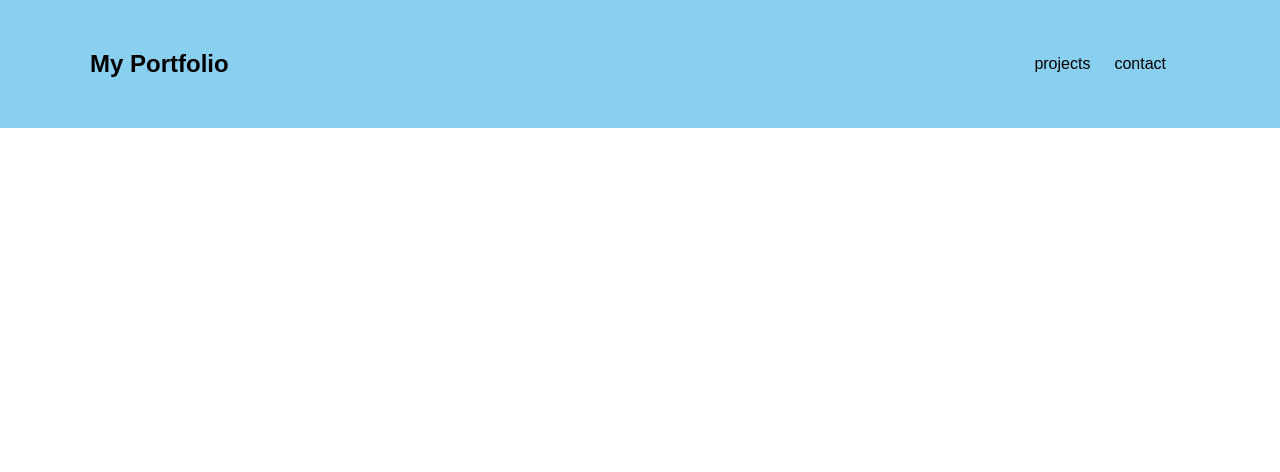
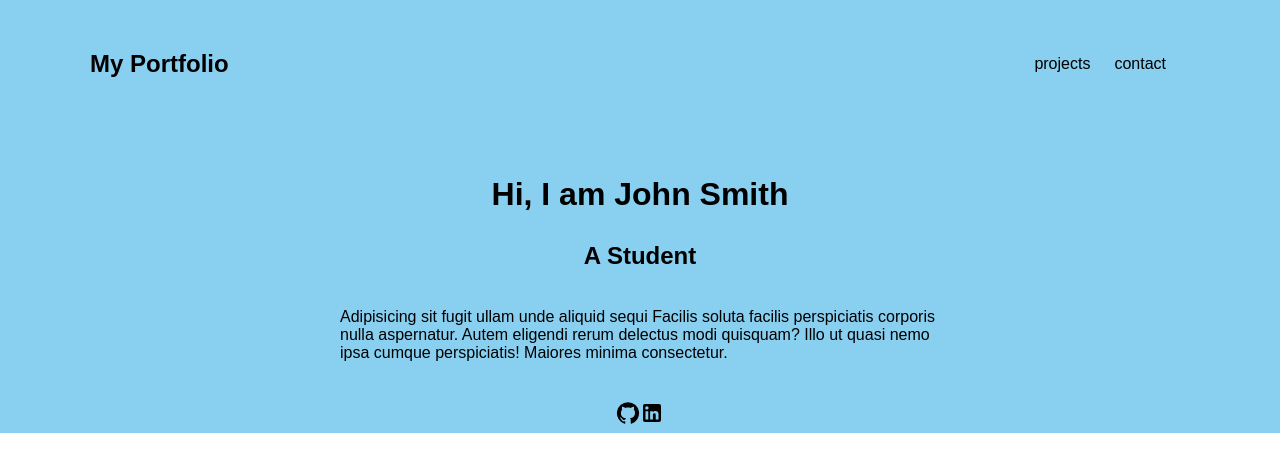
Before and after one commit to cmpnik/my-portfolio, a React (Create React App) app: page / in a window 1280 px wide. Shown: the top 472 px of the page. Built offline with nearby package versions, Linux system fonts and the light colour scheme.

Commit message:
Add about component

```diff
--- a/package.json
+++ b/package.json
@@ -3,6 +3,10 @@
   "version": "0.1.0",
   "private": true,
   "dependencies": {
+    "@emotion/react": "^11.11.4",
+    "@emotion/styled": "^11.11.5",
+    "@mui/icons-material": "^5.15.20",
+    "@mui/material": "^5.15.20",
     "@testing-library/jest-dom": "^5.17.0",
     "@testing-library/react": "^13.4.0",
     "@testing-library/user-event": "^13.5.0",
--- a/src/App.css
+++ b/src/App.css
@@ -20,23 +20,11 @@
   cursor: pointer;
 }
 
-.link::before {
-  content: '';
-  display: inline;
-  width: 0%;
-  height: 0.2em;
-  position: absolute;
-  bottom: 0;
-  background-color: var(--clr-primary);
-  transition: width 0.2s ease-in;
-}
-
-.link:hover::before,
-.link:focus::before {
-  width: 100%;
-}
-
 .link--nav {
   text-transform: lowercase;
   font-weight: 500;
 }
+
+.link--icon {
+  color: var(--clr-fg);
+}
--- a/src/App.tsx
+++ b/src/App.tsx
@@ -1,12 +1,14 @@
 import React from 'react';
 import './App.css';
 import Header from "./components/Header/Header"
+import About from "./components/About/About"
 
 
 function App() {
   return (
     <div className="app">
       <Header />
+      <About />
     </div>
   )
 }
--- /dev/null
+++ b/src/components/About/About.module.css
@@ -0,0 +1,30 @@
+.about {
+    flex-direction: column;
+    margin-top: 3em;
+  }
+
+  .about__name {
+    color: var(--clr-primary);
+  }
+
+  .about__role {
+    margin-top: 1.2em;
+  }
+
+  .about__desc {
+    font-size: 1rem;
+    max-width: 600px;
+  }
+
+  .about__desc,
+  .about__contact {
+    margin-top: 2.4em;
+  }
+
+  .about__link--icon {
+    margin-right: 0.8em;
+  }
+
+  .about__btn--outline {
+    margin-right: 0.8em;
+  }
--- /dev/null
+++ b/src/components/About/About.tsx
@@ -0,0 +1,43 @@
+import GitHubIcon from '@mui/icons-material/GitHub'
+import LinkedInIcon from '@mui/icons-material/LinkedIn'
+import styles from './About.module.css'; // Import CSS Module
+
+const About = () => {
+    const info = {
+        // all the properties are optional - can be left empty or deleted
+        name: 'John Smith',
+        role: 'Student',
+        description:
+          'Adipisicing sit fugit ullam unde aliquid sequi Facilis soluta facilis perspiciatis corporis nulla aspernatur. Autem eligendi rerum delectus modi quisquam? Illo ut quasi nemo ipsa cumque perspiciatis! Maiores minima consectetur.',
+        resume: 'https://example.com',
+        social: {
+          linkedin: 'https://linkedin.com',
+          github: 'https://github.com',
+        }
+    }
+
+    return (
+        <div className={`${styles.about} center`}>
+            <h1>
+                Hi, I am <span className={styles.about__name}>{info.name}</span>
+            </h1>
+
+            <h2 className={styles.about__role}>
+                A {info.role}
+            </h2>
+
+            <p className={styles.about__desc}>{info.description}</p>
+
+            <div className={`${styles.about__contact} center`}>
+                <a href={info.social.github} aria-label='github' className={`link link--icon ${styles['link--icon']}`}>
+                    <GitHubIcon />
+                </a>
+                <a href={info.social.linkedin} aria-label='linkedin' className={`link link--icon ${styles['link--icon']}`}>
+                    <LinkedInIcon />
+                </a>
+            </div>
+        </div>
+    );
+};
+
+export default About;
```
Also changed, not shown: 1 other file (tests, documents, lock files or other folders).
